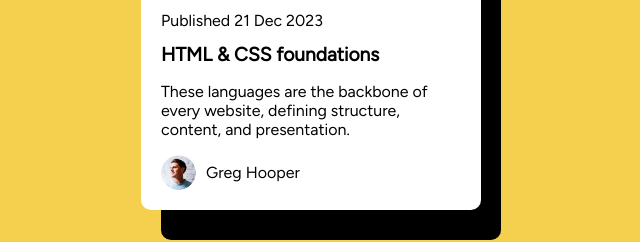
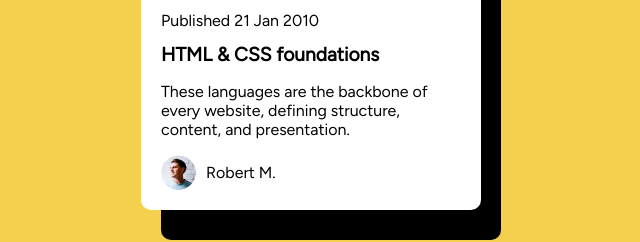
Before and after one commit to AlexisJG79/card-proyect2.0, a plain HTML site: page index.html in a window 1280 px wide. Shown: the part 413-655 px from the top of the page, 329-969 px from the left. Drawn offline with Linux system fonts and the light colour scheme.

Commit message:
:autor/date change

```diff
--- a/index.html
+++ b/index.html
@@ -21,7 +21,7 @@
 
   <div class="learning">Learning</div>
 
-  <h2>Published 21 Dec 2023</h2>
+  <h2>Published 21 Jan 2010</h2>
 
   <h1>HTML & CSS foundations</h1>
 
@@ -29,7 +29,7 @@
 
   <div class="user">
     <img src="./assets/images/image-avatar.webp" alt="user" class="user-image">
-  Greg Hooper
+  Robert M.
 </div>
 </div>
 
```
